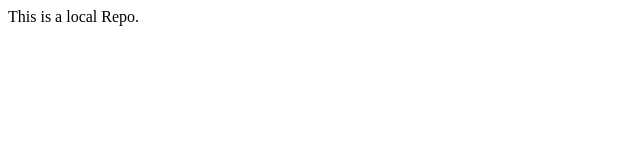
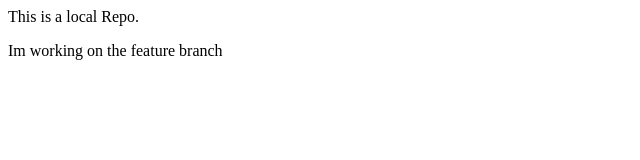
Before and after one commit to Harsha-Vardhan-Sai-Golla/localrepo, a plain HTML site: page index.html in a window 1280 px wide. Shown: the whole page, without its empty margins (0-640 px from the left). Drawn offline with Linux system fonts and the light colour scheme.

Commit message:
Changes are done on feature1 branch

```diff
--- a/index.html
+++ b/index.html
@@ -1 +1,2 @@
 <P>This is a local Repo.</P>
+<p>Im working on the feature branch</p>
```
